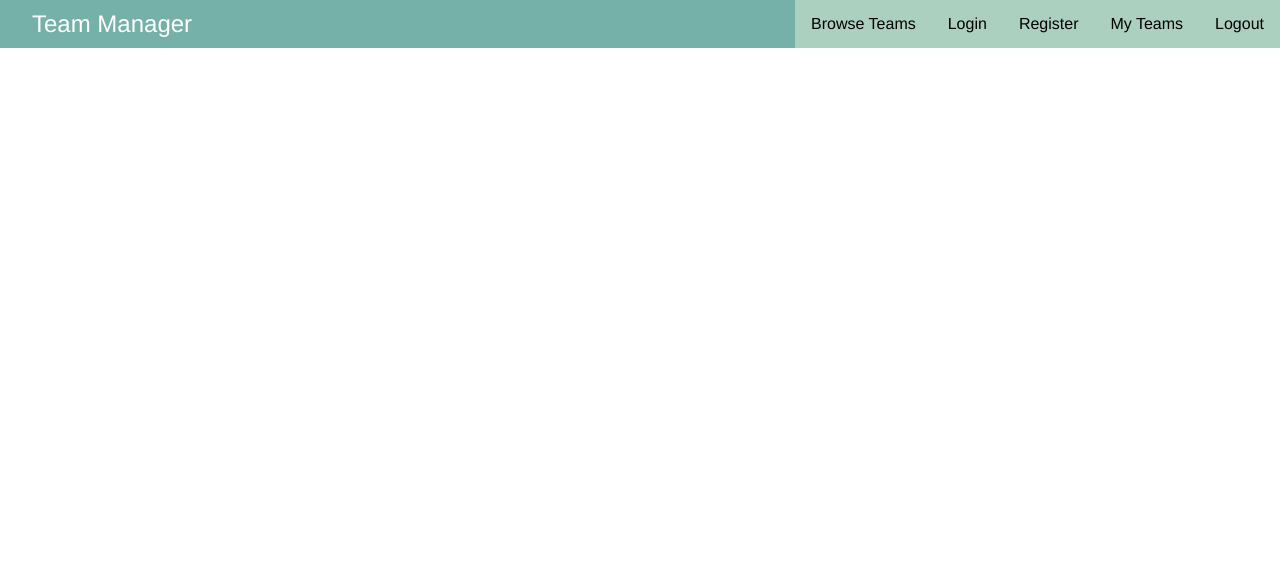
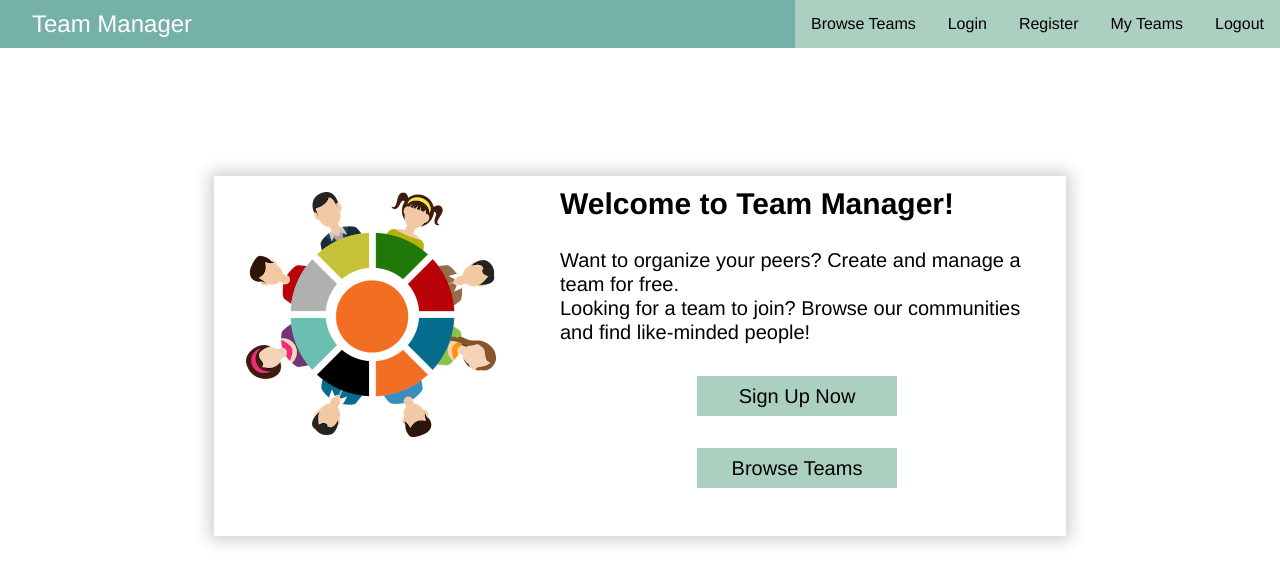
Before and after one commit to todormladenov/Team-Manager, a React (Vite) app in the folder client/: page / in a window 1280 px wide. Shown: the top 584 px of the page. Built offline with nearby package versions, Linux system fonts and the light colour scheme; the HTML template or start-up script is replaced by a standard one.

Commit message:
Add Home component

```diff
--- a/client/src/App.tsx
+++ b/client/src/App.tsx
@@ -1,5 +1,7 @@
+import { Route, Routes } from 'react-router-dom'
 import './App.css'
 import Header from './components/header/Header'
+import Home from './components/home/Home'
 
 function App() {
   return (
@@ -7,7 +9,9 @@ function App() {
       <Header />
 
       <div id="content">
-
+        <Routes>
+          <Route path='/' element={<Home />} />
+        </Routes>
       </div>
     </>
   )
--- /dev/null
+++ b/client/src/components/home/Home.tsx
@@ -0,0 +1,18 @@
+import { Link } from "react-router-dom";
+
+export default function Home() {
+    return (
+        <section id="home">
+            <article className="hero layout">
+                <img src="./../../assets/team.png" className="left-col pad-med" />
+                    <div className="pad-med tm-hero-col">
+                        <h2>Welcome to Team Manager!</h2>
+                        <p>Want to organize your peers? Create and manage a team for free.</p>
+                        <p>Looking for a team to join? Browse our communities and find like-minded people!</p>
+                        <Link to="/auth/register" className="action cta">Sign Up Now</Link>
+                        <Link to="/teams" className="action cta">Browse Teams</Link>
+                    </div>
+            </article>
+        </section>
+    );
+}
```
